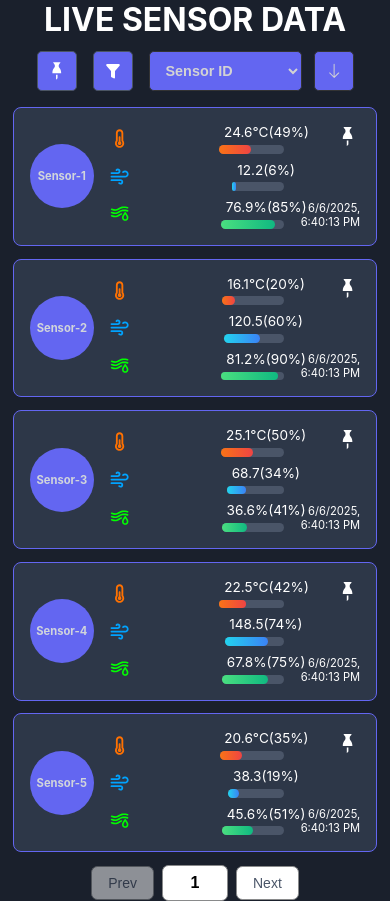
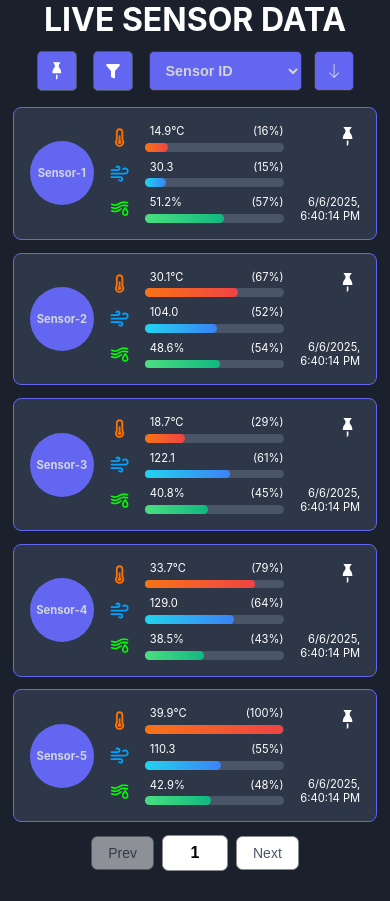
Before and after one commit to surysaroch/dashboard, a React (Vite) app: page / in a window 390 px wide. After the commit the page ends 871 px from the top, so only its background shows below. Built offline with nearby package versions, Linux system fonts and the light colour scheme.

Commit message:
updated mobile ui

```diff
--- a/src/components/pins.tsx
+++ b/src/components/pins.tsx
@@ -42,7 +42,6 @@ const Pins = () => {
                                 const minTemperature = 10, maxTemperature = 40;
                                 const minAirQuality = 0, maxAirQuality = 200;
                                 const minHumidity = 0, maxHumidity = 90;
-
                                 const metricValues: MetricValues = [
                                     {
                                         temperature: sensor.temperature,
--- a/src/context/DashboardContext.tsx
+++ b/src/context/DashboardContext.tsx
@@ -38,7 +38,7 @@ export default function DashboardContextProvider({ children }: DashboardContextP
     const [latestSensorData, setLatestSensorData] = useState<Record<string, SensorMetric[]>>({});
 
     useEffect(() => {
-        const stopSimulation = SimulateRealTimeData(100, 2000, (updates: SensorMetric[]) => {
+        const stopSimulation = SimulateRealTimeData(100, 1000, (updates: SensorMetric[]) => {
             setSensorData(updates);
 
             // Maintain a short history of recent values for each sensor to allow time-based sorting
@@ -64,7 +64,6 @@ export default function DashboardContextProvider({ children }: DashboardContextP
     // Add or remove a sensor from the pinned set
     const pinnedDataFunction = (sensorId: string) => {
         setPinnedData(prev => {
-            console.log(prev)
             const newSet = new Set(prev);
             if (newSet.has(sensorId)) {
                 newSet.delete(sensorId);
--- a/src/index.css
+++ b/src/index.css
@@ -530,9 +530,21 @@ body {
     .metric-name{
         display: none;
     }
-
-
-
+    .metric-info {
+        display: flex;
+        align-items: center;
+        gap: 0.5rem;
+        flex-basis: 0px;
+    }
+    .metric-value {
+        font-size: 0.7em;
+        margin-left: 0.3rem;
+        margin-bottom: 0.3rem;
+        color: #fff;
+        white-space: nowrap;
+        display: flex;
+        justify-content: space-between;
+    }
 }
 
 
@@ -683,4 +695,39 @@ body {
         width: 2.5rem;
         aspect-ratio: 1/1;
     }
+
+    .pinned-items-panel {
+        min-width: 300px;
+        max-height: 400px;
+    }
+
+    .sensor-history-entry {
+        font-size: 0.7rem;
+        width: 100%;
+        background-color: #525252;
+        border-radius: 0.5rem;
+        padding: 0.2rem;
+
+    }
+
+    .sensor-history-entry svg {
+        width: 0.8rem;
+        height: 0.8rem;
+
+    }
+
+    .expanded-container {
+        font-size: 0.85em;
+        color: #fff;
+        border-top: 1px solid #6366f1;
+        display: flex;
+        gap: 0.5rem;
+        padding: 0rem;
+        padding-top: 0.5rem;
+    }
+    .pinned-timestamp {
+        font-size: 0.7rem;
+    }
+
+
 }
```
Also changed, not shown: src/components/metric.tsx (+6 -2 lines).
